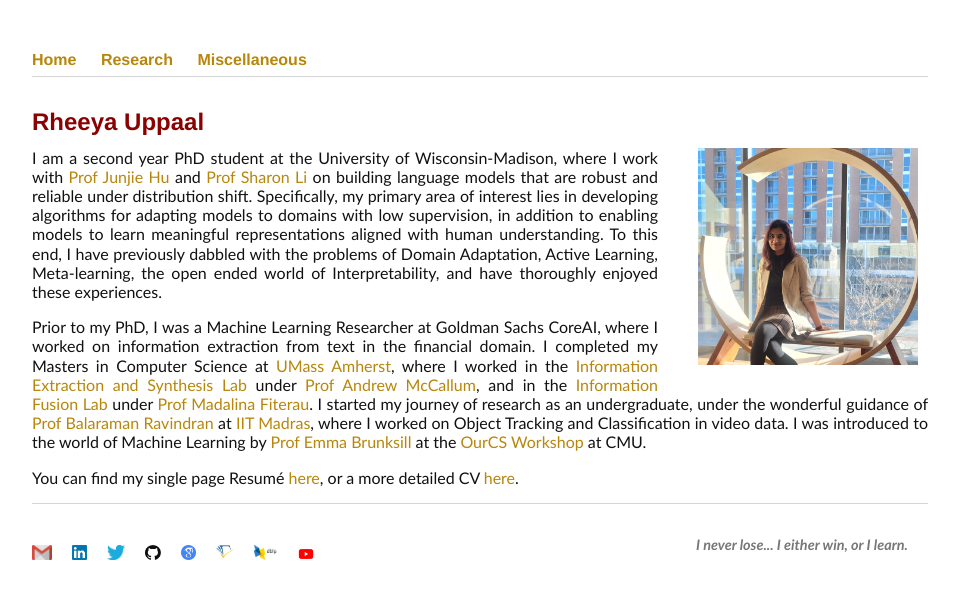
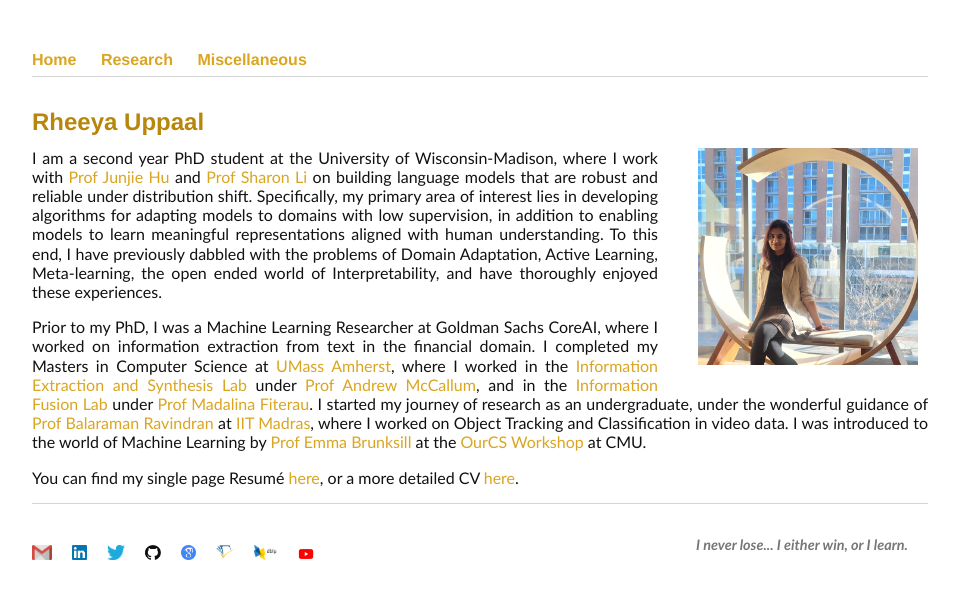
Before and after one commit to Uppaal/Uppaal.github.io, a Jekyll site: the page built from index.html, in a window 1280 px wide. Shown: the top 599 px of the page, without its empty margins (160-1119 px from the left). Built offline with Jekyll 4.4.1, drawn with Linux system fonts in a browser that asks for light colours.

Commit message:
Update main.css

```diff
--- a/css/main.css
+++ b/css/main.css
@@ -7,9 +7,9 @@
 /*Goldenrod - #DAA520*/
 
 :root {
-    --main-bg-color: white;
-    --heading-color: #8B0000;
-    --link-color: #B8860B;
+    --main-bg-color: #FFFFFF; /*white*/
+    --heading-color: #B8860B;
+    --link-color: #DAA520;
     --font-color: #111;  /*111 is darkest black and 999 is lightest*/
     --footer-font-color:#777
 }
```
